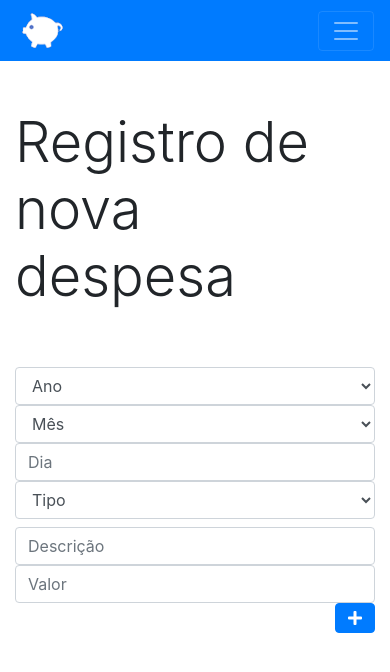
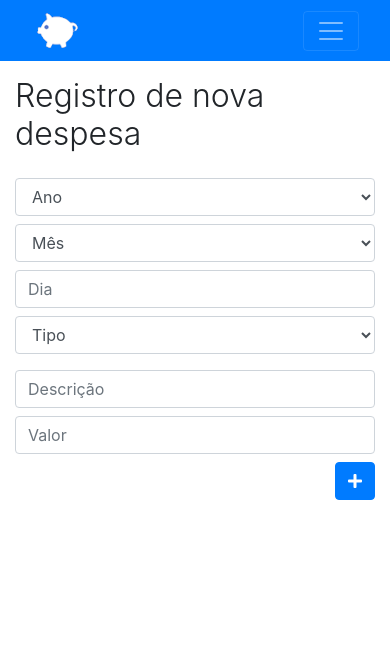
Before and after one commit to Reche-Lab/Portfolio, a PHP site: the page made by Portifolio/JavaScript/02-app_orçamento/index.html in a window 390 px wide. Shown: the top 672 px of the page. Run offline with PHP 8.4, Linux system fonts and the light colour scheme; some libraries are stand-ins or nearby versions.

Commit message:
Atualizações mobile friendly
Atualização das aplicações "app mata mosquito", "app orçamento", e "Parallax", melhorando a responsividade em diferentes dispositivos.

```diff
--- a/Portifolio/HTML_CSS_Bootstrap/01-fundo_parallax/index.html
+++ b/Portifolio/HTML_CSS_Bootstrap/01-fundo_parallax/index.html
@@ -3,6 +3,7 @@
 	<head>
 		<title>Parallax</title>
 		<meta charset="utf-8">
+		<meta name="viewport" content="width=device-width, initial-scale=1, shrink-to-fit=no">
 		<link rel="stylesheet" type="text/css" href="css/estilo.css">
 
 		<!-- Bootstrap CSS -->
--- a/Portifolio/HTML_CSS_Bootstrap/02-Projeto_Finans/index.html
+++ b/Portifolio/HTML_CSS_Bootstrap/02-Projeto_Finans/index.html
@@ -39,12 +39,12 @@
                 <li class="nav-item"><a class="nav-link" href="">Benefícios</a></li>
                 <li class="nav-item mr-4"><a class="nav-link" href="">Preço</a></li>
               </ul>
-              <button class="btn btn-outline-light">
+              <div class="btn btn-outline-light">
                 <a href="../../../index.html" class="navbar-brand text-danger">
                   <i class="fas fa-user-astronaut ml-3"></i>
                   Home
                 </a>
-              </button>
+              </div>
             </div>
           </nav>
         </header>
--- a/Portifolio/JavaScript/01-app_mata_mosquito/app.html
+++ b/Portifolio/JavaScript/01-app_mata_mosquito/app.html
@@ -2,6 +2,7 @@
 <html>
 <head>
 	<title>Mata mosquito</title>
+	<meta name="viewport" content="width=device-width, initial-scale=1, shrink-to-fit=no">
 	<meta charset="utf-8">
 	<link rel="stylesheet" type="text/css" href="estilo.css">
 	<script src="jogo.js"></script>
--- a/Portifolio/JavaScript/01-app_mata_mosquito/fim_de_jogo.html
+++ b/Portifolio/JavaScript/01-app_mata_mosquito/fim_de_jogo.html
@@ -3,6 +3,7 @@
 <head>
 	<title>Fim de Jogo</title>
 	<meta charset="utf-8">
+	<meta name="viewport" content="width=device-width, initial-scale=1, shrink-to-fit=no">
 	<link rel="stylesheet" href="https://maxcdn.bootstrapcdn.com/bootstrap/4.0.0/css/bootstrap.min.css" integrity="sha384-Gn5384xqQ1aoWXA+058RXPxPg6fy4IWvTNh0E263XmFcJlSAwiGgFAW/dAiS6JXm" crossorigin="anonymous">
 	<link rel="stylesheet" type="text/css" href="estilo.css">
 	<script src="jogo.js"></script>
@@ -11,7 +12,7 @@
 	<div class="row">
 		<div class="col">
 			<div class="d-flex justify-content-center">
-				<img src="imagens/game_over.png">
+				<img id="imagem" src="imagens/game_over.png">
 			</div>
 		</div>
 	</div>
--- a/Portifolio/JavaScript/01-app_mata_mosquito/vitoria.html
+++ b/Portifolio/JavaScript/01-app_mata_mosquito/vitoria.html
@@ -3,6 +3,7 @@
 <head>
 	<title>Fim de Jogo</title>
 	<meta charset="utf-8">
+	<meta name="viewport" content="width=device-width, initial-scale=1, shrink-to-fit=no">
 	<link rel="stylesheet" href="https://maxcdn.bootstrapcdn.com/bootstrap/4.0.0/css/bootstrap.min.css" integrity="sha384-Gn5384xqQ1aoWXA+058RXPxPg6fy4IWvTNh0E263XmFcJlSAwiGgFAW/dAiS6JXm" crossorigin="anonymous">
 	<link rel="stylesheet" type="text/css" href="estilo.css">
 	<script src="jogo.js"></script>
@@ -11,7 +12,7 @@
 	<div class="row">
 		<div class="col">
 			<div class="d-flex justify-content-center">
-				<img src="imagens/vitoria.png">
+				<img id="imagem" src="imagens/vitoria.png">
 			</div>
 		</div>
 	</div>
--- a/Portifolio/JavaScript/02-app_orçamento/index.html
+++ b/Portifolio/JavaScript/02-app_orçamento/index.html
@@ -1,10 +1,12 @@
+<!DOCTYPE html>
 <html>
 	<head>
     <meta charset="utf-8" />
+    <meta name="viewport" content="width=device-width, initial-scale=1, shrink-to-fit=no">
 		<title>Orçamento pessoal</title>
 
 		<!-- Bootstrap início -->
-		<link rel="stylesheet" href="https://maxcdn.bootstrapcdn.com/bootstrap/4.0.0/css/bootstrap.min.css" integrity="sha384-Gn5384xqQ1aoWXA+058RXPxPg6fy4IWvTNh0E263XmFcJlSAwiGgFAW/dAiS6JXm" crossorigin="anonymous">
+		<link rel="stylesheet" href="https://stackpath.bootstrapcdn.com/bootstrap/4.1.3/css/bootstrap.min.css" integrity="sha384-MCw98/SFnGE8fJT3GXwEOngsV7Zt27NXFoaoApmYm81iuXoPkFOJwJ8ERdknLPMO" crossorigin="anonymous">
 
     <script src="https://code.jquery.com/jquery-3.2.1.slim.min.js" integrity="sha384-KJ3o2DKtIkvYIK3UENzmM7KCkRr/rE9/Qpg6aAZGJwFDMVNA/GpGFF93hXpG5KkN" crossorigin="anonymous"></script>
     <script src="https://cdnjs.cloudflare.com/ajax/libs/popper.js/1.12.9/umd/popper.min.js" integrity="sha384-ApNbgh9B+Y1QKtv3Rn7W3mgPxhU9K/ScQsAP7hUibX39j7fakFPskvXusvfa0b4Q" crossorigin="anonymous"></script>
@@ -17,56 +19,74 @@
     <!-- Script do app -->
     <script type="text/javascript" src="app.js"></script>
 
+
+    <style type="text/css">@media(max-width: 575.98px){.display-4{font-size: 2em;}}
+
+    </style>
+
 	</head>
 
   <body>
-
-
-    <nav class="navbar navbar-expand-lg navbar-dark bg-primary mb-5">
+    <div class="bg-primary">
       <div class="container">
-        <a class="navbar-brand" href="#">
+        <header>
+          <nav class="navbar navbar-expand-sm navbar-dark">
+              <!-- Logo -->
+              <a class="navbar-brand" href="">
                  <img src="logo.png" width="50" height="35" alt="Orçamento pessoal">
               </a>
-        <button class="navbar-toggler" type="button" data-toggle="collapse" data-target="#navbarSupportedContent" aria-controls="navbarSupportedContent" aria-expanded="false" aria-label="Toggle navigation">
+
+              <!-- Menu Hamburguer -->
+              <button class="navbar-toggler" data-toggle="collapse" data-target="#target-navegacao">
                 <span class="navbar-toggler-icon"></span>
               </button>
 
-        <div class="collapse navbar-collapse" id="navbarSupportedContent">
-          <ul class="navbar-nav mr-auto">
+              <!-- Navegação -->
+              <div class="collapse navbar-collapse" id="target-navegacao">
+                <ul class="navbar-nav ml-auto">
                   <li class="nav-item active">
                     <a class="nav-link" href="index.html">Cadastro</a>
                   </li>
                   <li class="nav-item">
                     <a class="nav-link" href="consulta.html">Consulta</a>
                   </li>
-            <li class="nav-item">
+                </ul>
+
+                <!-- Home Portifolio -->
+                <span class="nav-item ">
                     <a href="../../../index.html" class="nav-link text-warning">
                       <i class="fas fa-user-astronaut"></i> Home
                     </a>
-            </li>
+                </span>
 
-          </ul>
-
+              </div> <!-- Fecha Links de Navegação -->
+          </nav>
+        </header>
       </div>
     </div>
-    </nav>
 
     <div class="container">
       <div class="row">
-        <div class="col mb-5">
+        <div class="col mb-3 mt-3">
           <h1 class="display-4">Registro de nova despesa</h1>
         </div>
       </div>
 
       <div class="row mb-2">
-        <div class="col-md-2">
+
+        <div class="col-md-2 mb-2">
           <select class="form-control" id="ano">
             <option value="">Ano</option>
+            <option value="2018">2016</option>
+            <option value="2018">2017</option>
             <option value="2018">2018</option>
+            <option value="2019">2019</option>
+            <option value="2020">2020</option>
+            <option value="2020">2021</option>
           </select>
         </div>
 
-        <div class="col-md-2">
+        <div class="col-md-2 mb-2">
           <select class="form-control" id="mes">
             <option value="">Mês</option>
             <option value="1">Janeiro</option>
@@ -84,11 +104,11 @@
           </select>
         </div>
 
-        <div class="col-md-2">
+        <div class="col-md-2 mb-2">
           <input type="text" class="form-control" placeholder="Dia" id="dia" />
         </div>
 
-        <div class="col-md-6">
+        <div class="col-md-6 mb-2">
           <select class="form-control" id="tipo">
             <option value="">Tipo</option>
             <option value="1">Alimentação</option>
@@ -101,15 +121,15 @@
       </div>
 
       <div class="row">
-        <div class="col-md-8">
+        <div class="col-md-8 mb-2">
           <input type="text" class="form-control" placeholder="Descrição" id="descricao" />
         </div>
 
-        <div class="col-md-2">
+        <div class="col-md-2 mb-2">
           <input type="text" class="form-control" placeholder="Valor" id="valor" />
         </div>
 
-        <div class="col-md-2 d-flex justify-content-end">
+        <div class="col-md-2 d-flex justify-content-end mb-2">
           <button type="button" class="btn btn-primary" onclick="cadastrarDespesa()">
             <i class="fas fa-plus"></i>
           </button>
@@ -118,23 +138,11 @@
     </div>
 
 
-    <!-- Modal -->
-    <div class="modal fade" id="modalRegistroDespesa" tabindex="-1" role="dialog" aria-labelledby="exampleModalLabel" aria-hidden="true">
-      <div class="modal-dialog" role="document">
-        <div class="modal-content">
-          <div id="modal_titulo_div">
-            <h5 class="modal-title" id="modal_titulo"></h5>
-            <button type="button" class="close" data-dismiss="modal" aria-label="Close">
-              <span aria-hidden="true">&times;</span>
-            </button>
-          </div>
-          <div class="modal-body" id="modal_corpo"></div>
-          <div class="modal-footer">
-            <button type="button" data-dismiss="modal" id="modal_botao"></button>
-          </div>
-        </div>
-      </div>
-    </div>
+    <!-- JavaScript (Opcional) -->
+    <!-- jQuery primeiro, depois Popper.js, depois Bootstrap JS -->
+    <script src="https://code.jquery.com/jquery-3.3.1.slim.min.js" integrity="sha384-q8i/X+965DzO0rT7abK41JStQIAqVgRVzpbzo5smXKp4YfRvH+8abtTE1Pi6jizo" crossorigin="anonymous"></script>
+    <script src="https://cdnjs.cloudflare.com/ajax/libs/popper.js/1.14.3/umd/popper.min.js" integrity="sha384-ZMP7rVo3mIykV+2+9J3UJ46jBk0WLaUAdn689aCwoqbBJiSnjAK/l8WvCWPIPm49" crossorigin="anonymous"></script>
+    <script src="https://stackpath.bootstrapcdn.com/bootstrap/4.1.3/js/bootstrap.min.js" integrity="sha384-ChfqqxuZUCnJSK3+MXmPNIyE6ZbWh2IMqE241rYiqJxyMiZ6OW/JmZQ5stwEULTy" crossorigin="anonymous"></script>
 
   </body>
 
--- a/Portifolio/JavaScript/index.html
+++ b/Portifolio/JavaScript/index.html
@@ -67,7 +67,7 @@
 	                <a href="01-app_mata_mosquito/index.html" class="btn btn-lg btn-custom btn-branco"><i class="fas fa-gamepad"></i> Jogos</a>
 	                <!-- Portifolio/HTML_CSS_Bootstrap/01-paralax/ -->
 
-	                <a href="02-app_orçamento/index.html" class="btn btn-lg btn-custom btn-branco"><i class="fas fa-caret-square-right"></i> Aplicações</a>
+	                <a href="02-app_orcamento/index.html" class="btn btn-lg btn-custom btn-branco"><i class="fas fa-caret-square-right"></i> Aplicações</a>
 	                <!-- Portifolio/HTML_CSS_Bootstrap/02-Projeto_Finans/ -->
 
 
--- a/index.html
+++ b/index.html
@@ -72,7 +72,7 @@
 	                <div class="carousel-item">
 	                  <h1>JavaScript</h1>
 	                  <a href="Portifolio/JavaScript/01-app_mata_mosquito/index.html" class="btn btn-lg btn-custom btn-branco"><i class="fas fa-gamepad"></i>  Jogos</a>
-	                  <a href="Portifolio/JavaScript/02-app_orçamento/index.html" class="btn btn-lg btn-custom btn-branco"><i class="fas fa-caret-square-right"></i>  Aplicações</a>
+	                  <a href="Portifolio/JavaScript/02-app_orcamento/index.html" class="btn btn-lg btn-custom btn-branco"><i class="fas fa-caret-square-right"></i>  Aplicações</a>
 	                </div>
 
 	                <div class="carousel-item">
```
Also changed, not shown: Portifolio/HTML_CSS_Bootstrap/01-fundo_parallax/css/estilo.css (+10 -0 lines), Portifolio/JavaScript/01-app_mata_mosquito/estilo.css (+56 -0 lines), Portifolio/JavaScript/01-app_mata_mosquito/index.html (+11 -8 lines), Portifolio/JavaScript/02-app_orçamento/consulta.html (+19 -10 lines), css/estilo.css (+0 -12 lines). Lines whose indentation alone changed are shown as unchanged.
